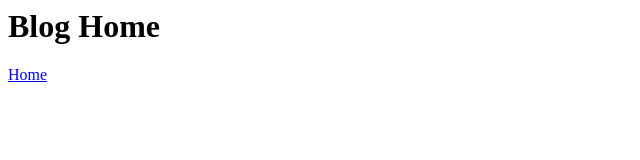
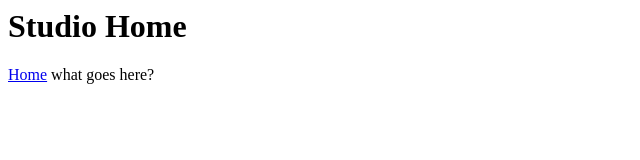
Before and after one commit to insidemedia/insidemedia.github.io, a plain HTML site: page index.html in a window 1280 px wide. Shown: the whole page, without its empty margins (0-640 px from the left). Drawn offline with Linux system fonts and the light colour scheme.

Commit message:
Update index.html

```diff
--- a/index.html
+++ b/index.html
@@ -7,7 +7,8 @@
     <title>Document</title>
 </head>
 <body>
-    <h1>Blog Home</h1>
+    <h1>Studio Home</h1>
     <a href="index.html">Home</a>
+    what goes here?
 </body>
 </html>
```
